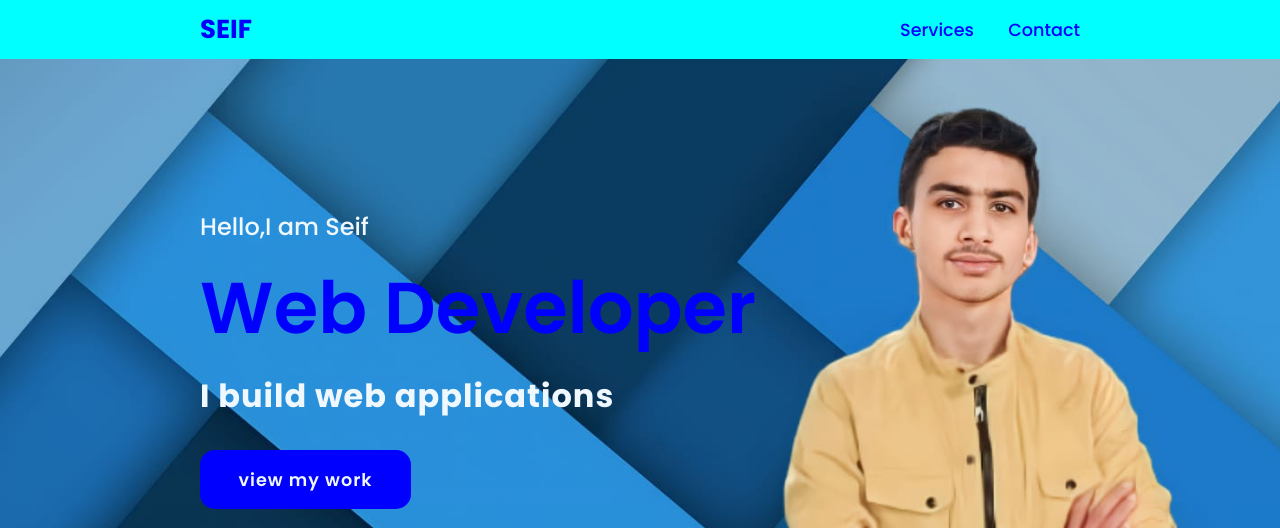
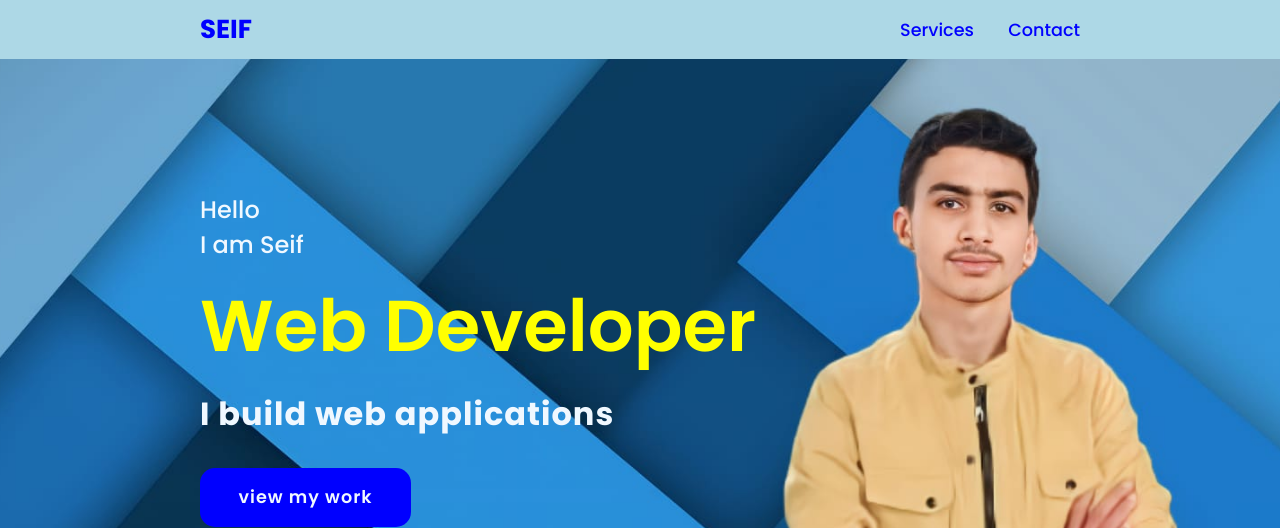
Before and after one commit to seifelsayedmarwan/my-website, a plain HTML site: page index.html in a window 1280 px wide. Shown: the top 528 px of the page. Drawn offline with Linux system fonts and the light colour scheme.

Commit message:
update colors

```diff
--- a/index.html
+++ b/index.html
@@ -22,7 +22,7 @@
 
     <section class="main">
         <div>
-            <h2>Hello,I am Seif<br><span>Web Developer</span></h2>
+            <h2>Hello<br>I am Seif<br><span>Web Developer</span></h2>
             <h3>I build web applications</h3>
             <a href="#projects" class="main-btn">view my work</a>
             <div class="social-icons">
--- a/style.css
+++ b/style.css
@@ -13,7 +13,7 @@
 }
 
 header {
-    background-color: aqua;
+    background-color: lightblue;
     width: 100%;
     /*يعني يكون ثابت*/
     position: fixed;
@@ -68,7 +68,7 @@ section {
 .main h2 span {
     display: inline-block;
     margin-top: 10px;
-    color: blue;
+    color: yellow;
     font-size: 3em;
     font-weight: 600;
 }
@@ -165,7 +165,7 @@ footer {
 .footer-title {
     font-size: 1.3em;
     font-weight: 600;
-    color: blue;
+    color: aliceblue;
 }
 
 .Email a {
```
